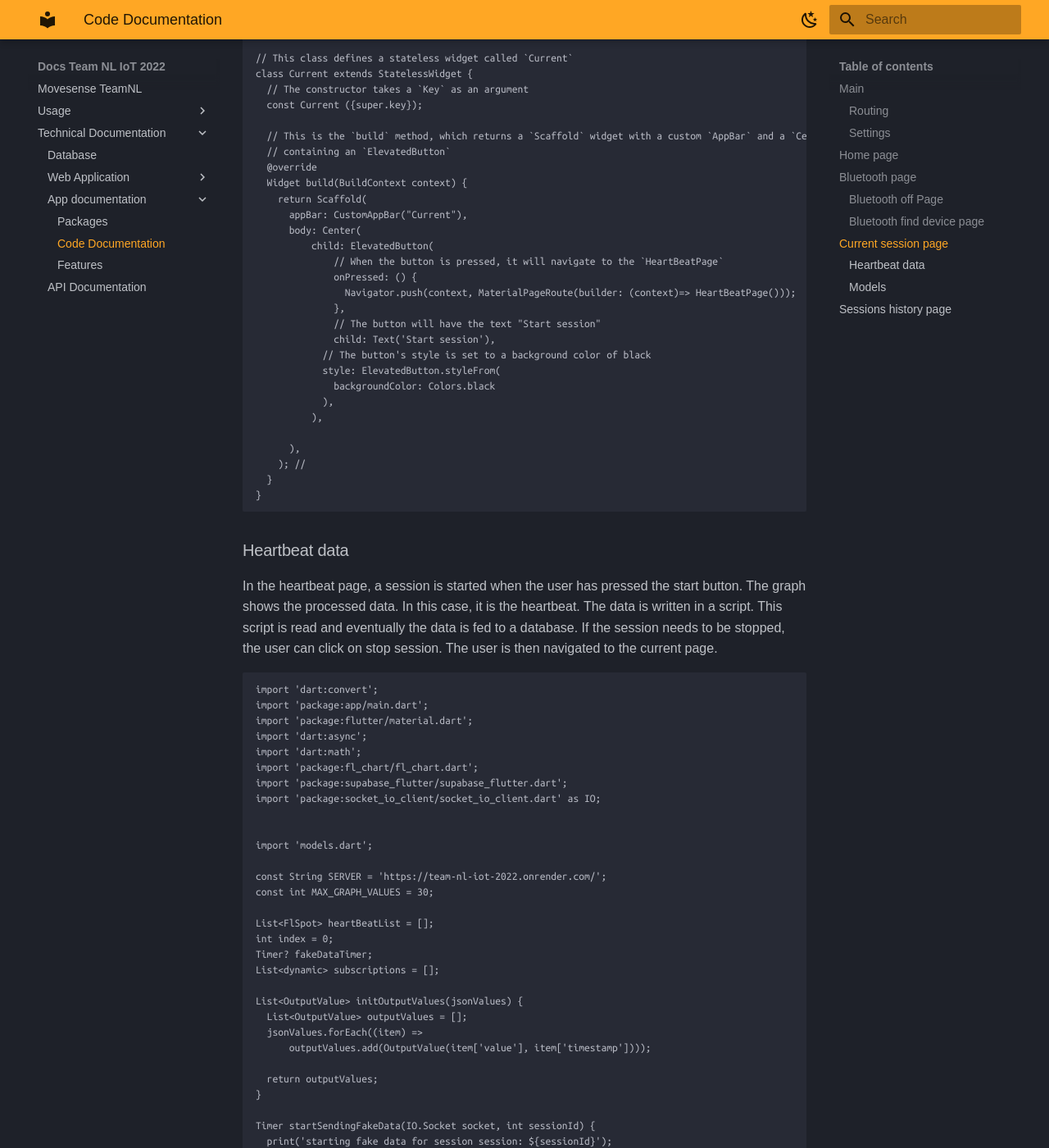
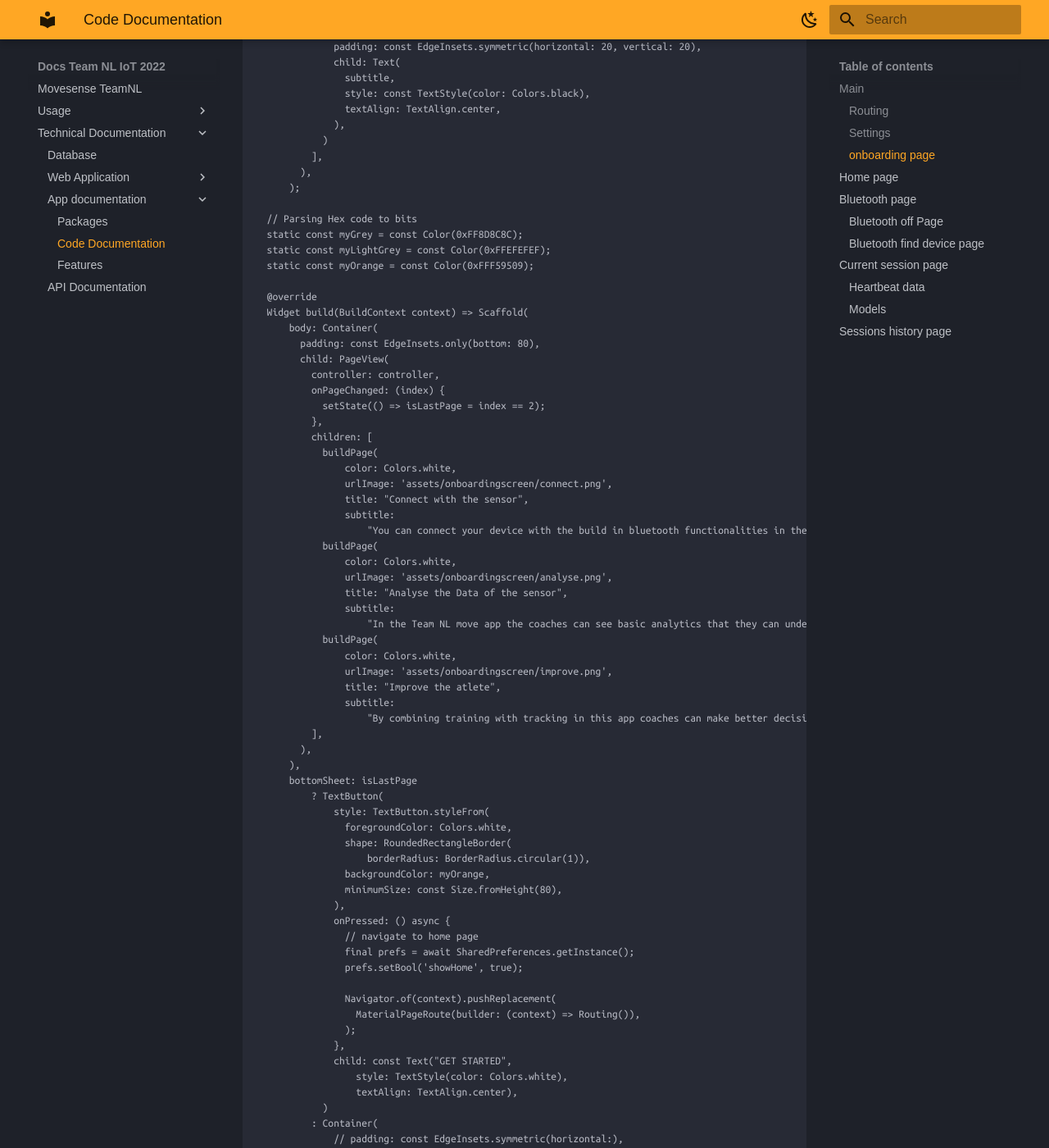
Before and after one commit to serg-and/team-nl-iot-2022, an MkDocs documentation site: the page built from docs/App/App-code-documentation.md, in a window 1280 px wide and 1400 px high, scrolled down 5476 px. Shown: the whole window at 82% size. Built offline with MkDocs 1.6.1 and Material for MkDocs 9.7.7, drawn with Linux system fonts in a browser that asks for light colours; some web fonts are replaced; some of the changed text lies outside the part shown.

Commit message:
added the onboarding code to app-code-docu

````diff
--- a/docs/App/App-code-documentation.md
+++ b/docs/App/App-code-documentation.md
@@ -201,6 +201,168 @@ class Settings extends StatelessWidget {
     ); // End Scaffold
   }
 }
+```
+
+### onboarding page
+The onboarding pages provide the app's color combinations. In addition, it also takes care of the style that the app has.
+
+```
+// Import the pages and files
+import 'package:app/bluetooth/pages/bluetooth_page.dart';
+import 'package:app/routing.dart';
+import 'package:flutter/material.dart';
+import 'package:shared_preferences/shared_preferences.dart';
+import 'package:smooth_page_indicator/smooth_page_indicator.dart';
+
+// OnBoardingPage is a stateful widget that represents the onboarding page for the app.
+// It displays a series of pages with text and images that explain the features of the app.
+class OnBoardingPage extends StatefulWidget {
+  @override
+  _OnboardingPageState createState() => _OnboardingPageState();
+}
+// PageController for managing page views
+class _OnboardingPageState extends State<OnBoardingPage> {
+  final controller = PageController();
+  bool isLastPage = false;
+
+  @override
+  void dispose() {
+    controller.dispose();
+
+    super.dispose();
+  }
+
+  Widget buildPage({
+    required Color color,
+    required String urlImage,
+    required String title,
+    required String subtitle,
+  }) =>
+      Container(
+        color: color,
+        child: Column(
+          mainAxisAlignment: MainAxisAlignment.center,
+          children: [
+            Image.asset(
+              urlImage,
+              fit: BoxFit.scaleDown,
+              width: 275,
+              height: 200,
+            ),
+            const SizedBox(
+              height: 65,
+            ),
+            Text(
+              title,
+              style: TextStyle(
+                color: Colors.black,
+                fontSize: 16,
+                fontWeight: FontWeight.bold,
+              ),
+              textAlign: TextAlign.center,
+            ),
+            Container(
+              padding: const EdgeInsets.symmetric(horizontal: 20, vertical: 20),
+              child: Text(
+                subtitle,
+                style: const TextStyle(color: Colors.black),
+                textAlign: TextAlign.center,
+              ),
+            )
+          ],
+        ),
+      );
+
+  // Parsing Hex code to bits
+  static const myGrey = const Color(0xFF8D8C8C);
+  static const myLightGrey = const Color(0xFFEFEFEF);
+  static const myOrange = const Color(0xFFF59509);
+
+  @override
+  Widget build(BuildContext context) => Scaffold(
+      body: Container(
+        padding: const EdgeInsets.only(bottom: 80),
+        child: PageView(
+          controller: controller,
+          onPageChanged: (index) {
+            setState(() => isLastPage = index == 2);
+          },
+          children: [
+            buildPage(
+                color: Colors.white,
+                urlImage: 'assets/onboardingscreen/connect.png',
+                title: "Connect with the sensor",
+                subtitle:
+                    "You can connect your device with the build in bluetooth functionalities in the app. Search, add, remove and view bluetooth devices."),
+            buildPage(
+                color: Colors.white,
+                urlImage: 'assets/onboardingscreen/analyse.png',
+                title: "Analyse the Data of the sensor",
+                subtitle:
+                    "In the Team NL move app the coaches can see basic analytics that they can understand. The scientist who want to analyse with their own tools can do this, also by exporting the data in csv format!"),
+            buildPage(
+                color: Colors.white,
+                urlImage: 'assets/onboardingscreen/improve.png',
+                title: "Improve the atlete",
+                subtitle:
+                    "By combining training with tracking in this app coaches can make better decision based on scientific reports about training schemes of a atlete for instance!"),
+          ],
+        ),
+      ),
+      bottomSheet: isLastPage
+          ? TextButton(
+              style: TextButton.styleFrom(
+                foregroundColor: Colors.white,
+                shape: RoundedRectangleBorder(
+                    borderRadius: BorderRadius.circular(1)),
+                backgroundColor: myOrange,
+                minimumSize: const Size.fromHeight(80),
+              ),
+              onPressed: () async {
+                // navigate to home page
+                final prefs = await SharedPreferences.getInstance();
+                prefs.setBool('showHome', true);
+
+                Navigator.of(context).pushReplacement(
+                  MaterialPageRoute(builder: (context) => Routing()),
+                );
+              },
+              child: const Text("GET STARTED",
+                  style: TextStyle(color: Colors.white),
+                  textAlign: TextAlign.center),
+            )
+          : Container(
+              // padding: const EdgeInsets.symmetric(horizontal:),
+              color: myLightGrey,
+              height: 80,
+              child: Row(
+                mainAxisAlignment: MainAxisAlignment.spaceBetween,
+                children: [
+                  TextButton(
+                      onPressed: () => controller.jumpToPage(2),
+                      child:
+                          const Text("SKIP", style: TextStyle(color: myGrey))),
+                  Center(
+                    child: SmoothPageIndicator(
+                      controller: controller,
+                      count: 3,
+                      effect: WormEffect(
+                          spacing: 16,
+                          dotColor: Colors.black26,
+                          activeDotColor: myGrey),
+                    ),
+                  ),
+                  TextButton(
+                      onPressed: () => controller.nextPage(
+                          duration: const Duration(microseconds: 500),
+                          curve: Curves.easeInOut),
+                      child:
+                          const Text("NEXT", style: TextStyle(color: myGrey))),
+                ],
+              ),
+            ));
+}
+
 ```
 ## Home page
 This is how the home page is written. At this point there is not much to say about the home page. A piece of text has been added showing that the user is on the home page. More about the home page is coming soon!
````
